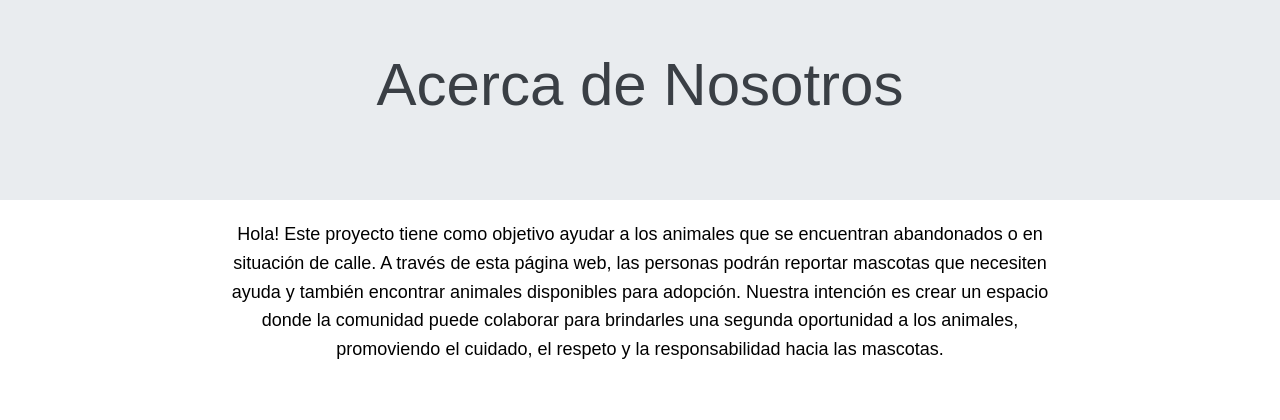
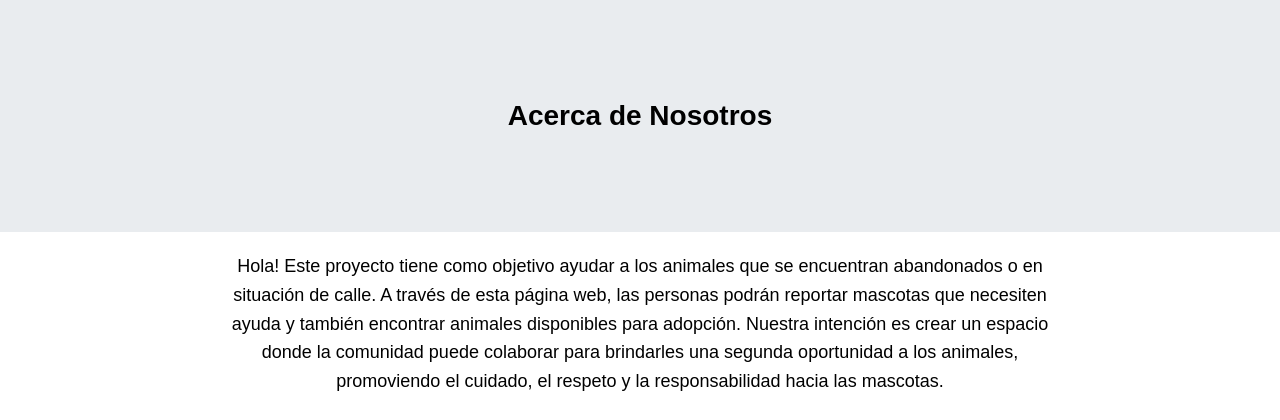
Before and after one commit to eduardonav17/PROYECTO, a PHP site: page /acercadenosotros.php in a window 1280 px wide. Shown: the part 135-555 px from the top of the page. Run offline with PHP 8.4, Linux system fonts and the light colour scheme.

Commit message:
domestico
909090

```diff
--- a/acercadenosotros.php
+++ b/acercadenosotros.php
@@ -7,7 +7,7 @@ require_once "header.php";
 
 <!--Sección principal del título-->
 <section class="titulo-seccion">
-   <h2 class="titulo">Acerca de Nosotros</h2>
+   <h1 class="titulo">Acerca de Nosotros</h1>
 </section>
 
 <!--Descripción del proyecto-->
```
